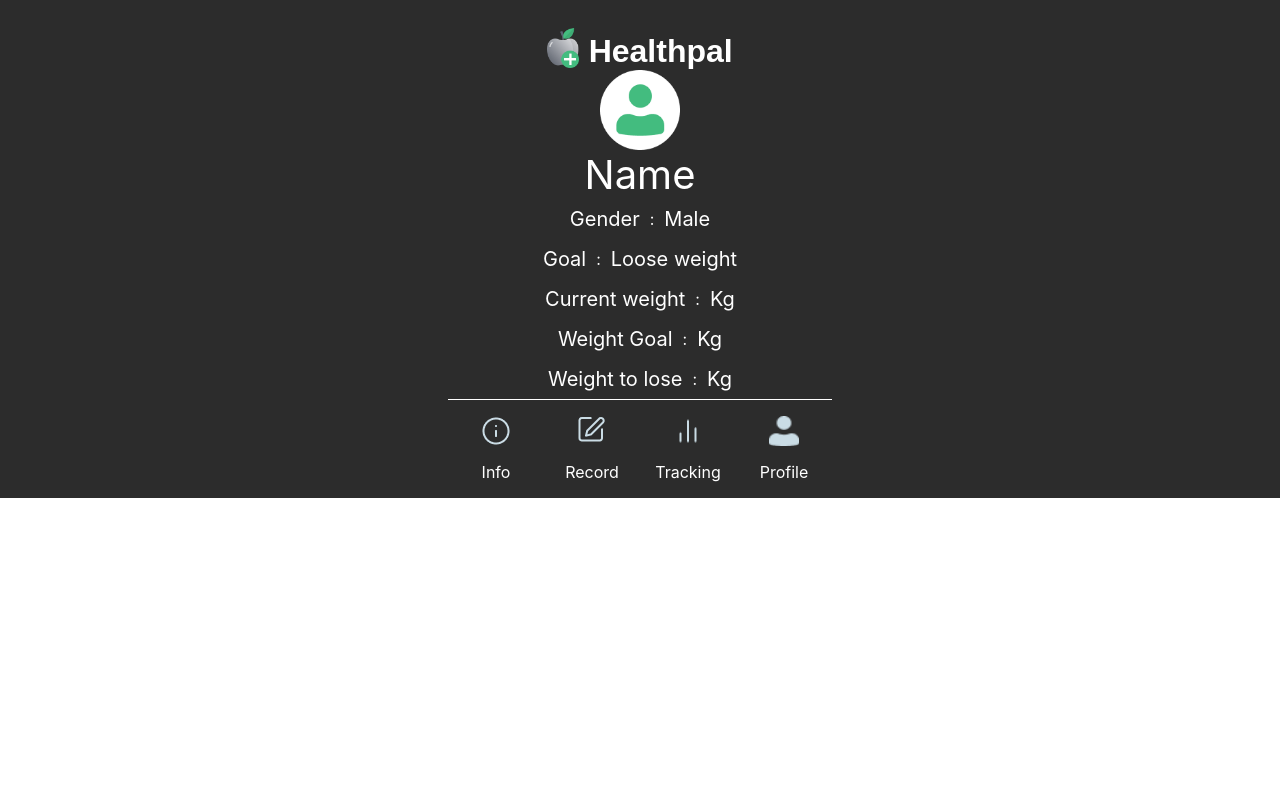
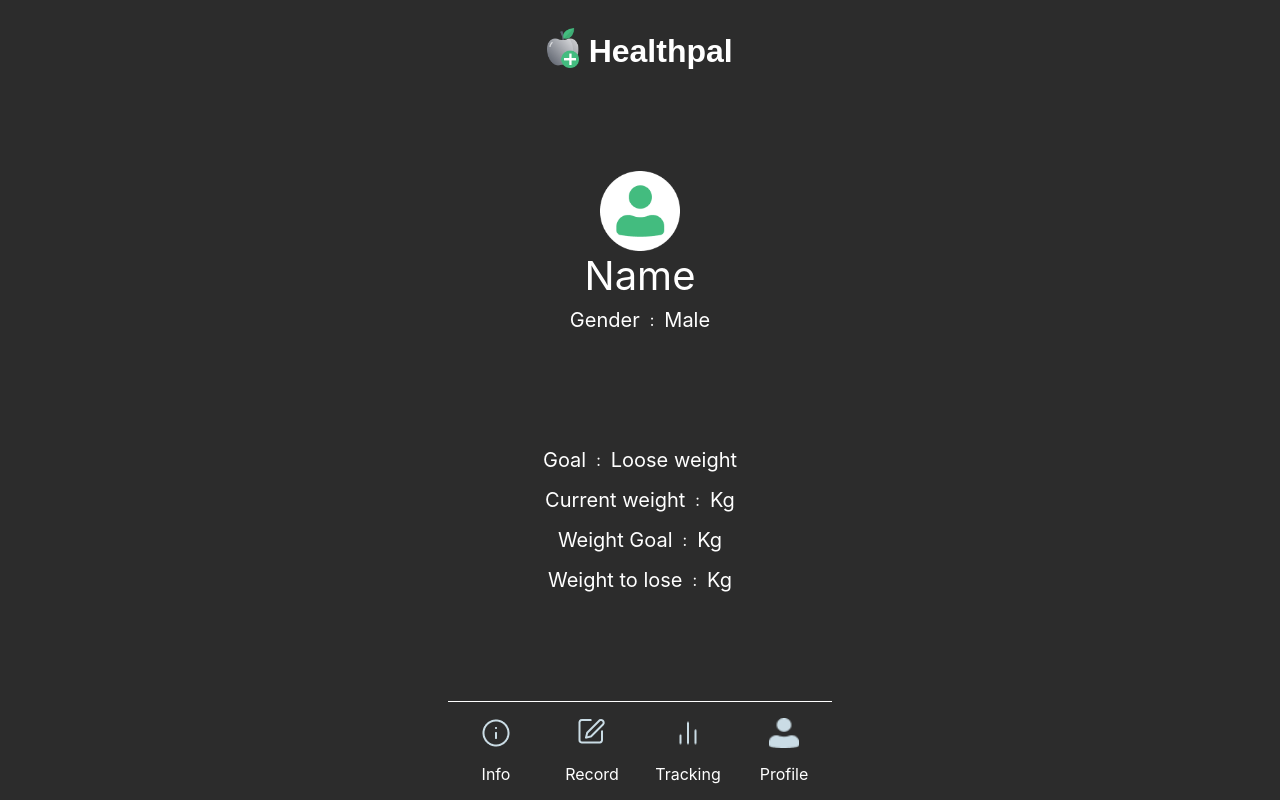
Before and after one commit to apanjapi/HealthPal, a Next.js app in the folder healthpal/: page /profile in a window 1280 px wide. Built offline with nearby package versions, Linux system fonts and the light colour scheme; a web font is replaced by a local one.

Commit message:
Fixing height

```diff
--- a/healthpal/styles/Home.module.css
+++ b/healthpal/styles/Home.module.css
@@ -1,8 +1,8 @@
 @import url('https://fonts.googleapis.com/css2?family=ABeeZee:ital@1&display=swap');
 /* logo font */
 
-
 .container {
+  min-height: 100vh;
   height: max-content;
   padding: 0 0.5rem;
   display: flex;
@@ -28,7 +28,6 @@
 }
 
 .container2{
-  min-height: 100vh;
   padding: 0 0.5rem;
   display: flex;
   flex-direction: column;
```
